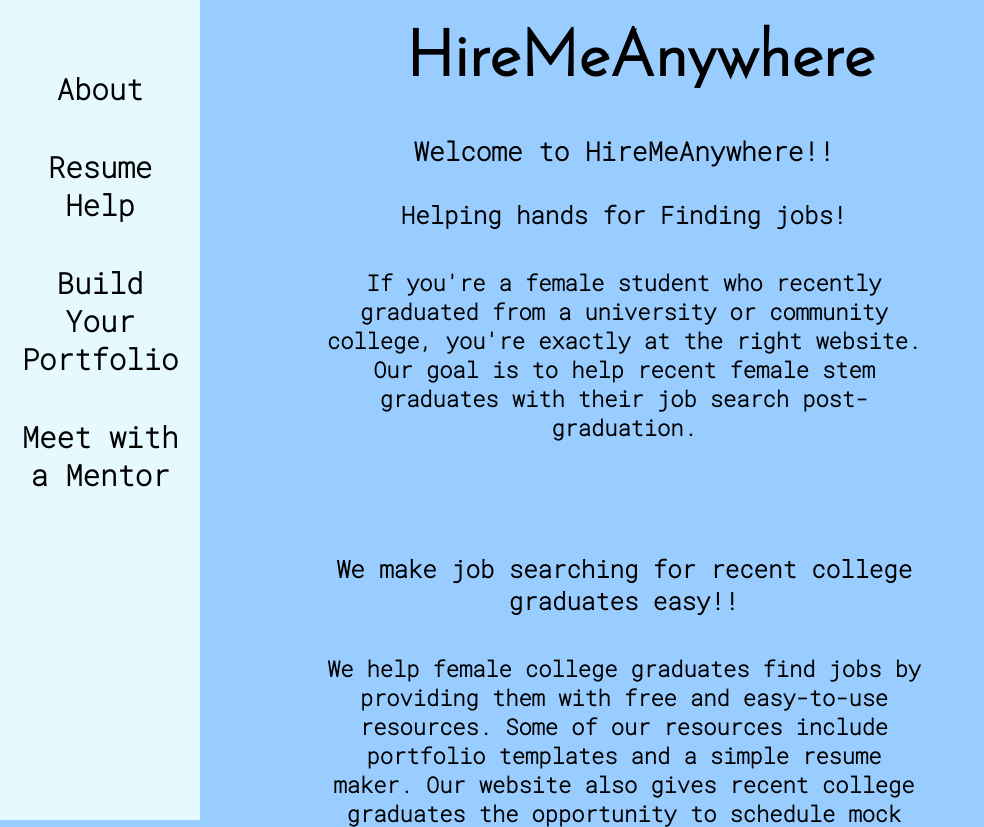
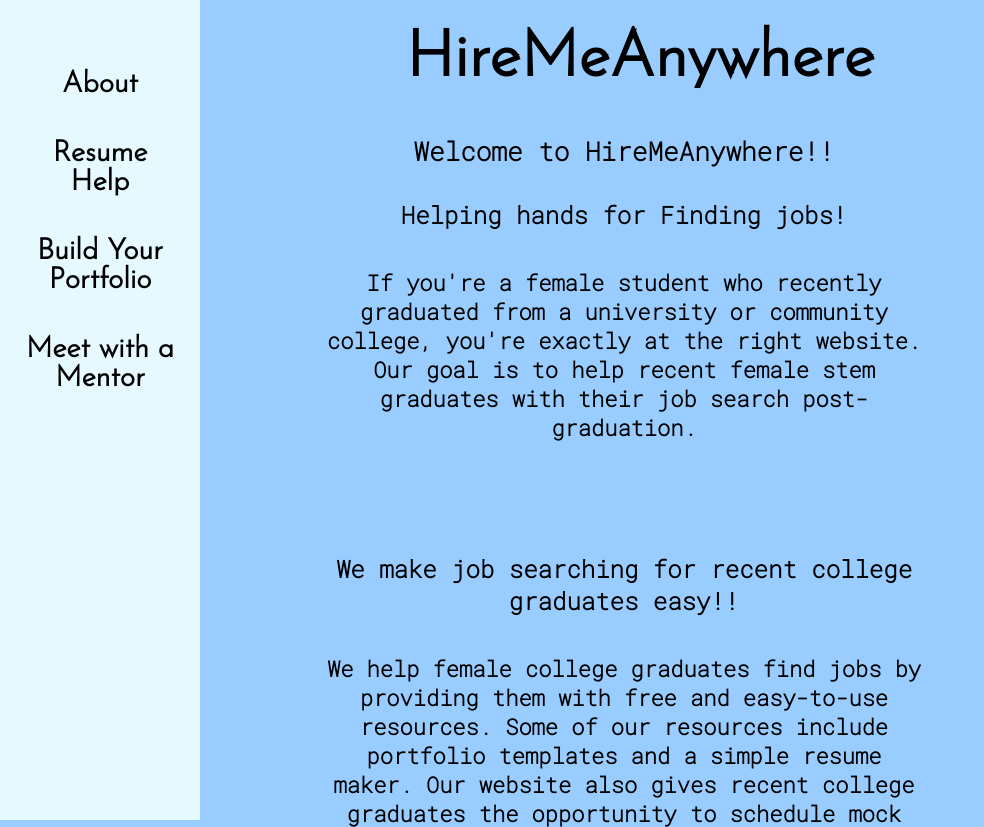
Before and after one commit to helencordova12/hiremeanywhere-project, a PHP site: page /index.php in a window 1280 px wide. Shown: the top 827 px of the page, without its empty margins (0-984 px from the left). Run offline with PHP 8.4, Linux system fonts and the light colour scheme; some libraries are stand-ins or nearby versions.

Commit message:
Update design.css

```diff
--- a/design.css
+++ b/design.css
@@ -34,10 +34,12 @@ body {
   color: black;
   display: block;
   padding-top: 100px;
+  font-family: "Josefin Sans", sans-serif;
 }
 
 .sidenav a:hover {
   color: #9b9191da;
+  font-family: "Josefin Sans", sans-serif;
 }
 
 #firstOption {
@@ -45,11 +47,13 @@ body {
   padding: 20px;
   padding-top: 50px;
   font-weight: bold;
+  font-family: "Josefin Sans", sans-serif;
 }
 #options {
   font-size: 29px;
   padding: 20px;
   font-weight: bold;
+  font-family: "Josefin Sans", sans-serif;
 }
 
 p {
```
